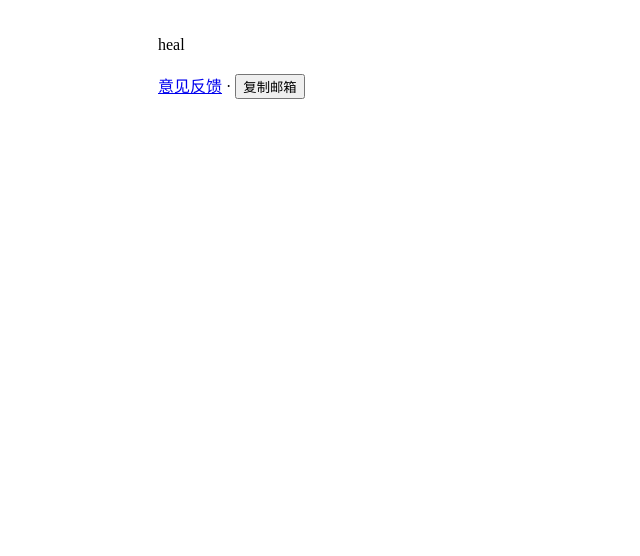
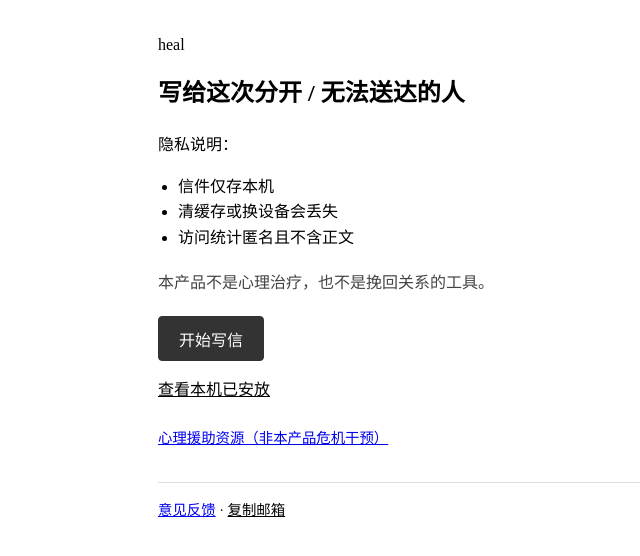
Before and after one commit to ycl-coder/heal, a website with bundled scripts: page web/index.html in a window 1280 px wide. Shown: the whole page, without its empty margins (162-802 px from the left). Built offline with nearby package versions, Linux system fonts and the light colour scheme.

Commit message:
feat(web): add entry view copy and feedback helpers
Co-authored-by: Cursor <cursoragent@cursor.com>

```diff
--- a/web/css/app.css
+++ b/web/css/app.css
@@ -8,3 +8,66 @@ body {
 .view[hidden] {
   display: none;
 }
+
+.entry-title {
+  font-size: 1.5rem;
+  font-weight: 600;
+  margin: 0 0 1.25rem;
+}
+
+.entry-privacy ul {
+  margin: 0.25rem 0 0;
+  padding-left: 1.25rem;
+}
+
+.entry-boundary {
+  margin: 1.25rem 0;
+  color: #444;
+}
+
+.btn-primary {
+  display: inline-block;
+  padding: 0.6rem 1.25rem;
+  font-size: 1rem;
+  cursor: pointer;
+  border: 1px solid #333;
+  border-radius: 0.25rem;
+  background: #333;
+  color: #fff;
+}
+
+.link-btn {
+  padding: 0;
+  font: inherit;
+  color: inherit;
+  text-decoration: underline;
+  cursor: pointer;
+  background: none;
+  border: none;
+}
+
+.entry-nav {
+  margin: 1rem 0 0;
+}
+
+.entry-aid {
+  margin: 1.5rem 0 0;
+  font-size: 0.9rem;
+}
+
+.site-footer {
+  margin-top: 2rem;
+  padding-top: 1rem;
+  border-top: 1px solid #ddd;
+  font-size: 0.9rem;
+}
+
+#copy-email {
+  padding: 0;
+  font: inherit;
+  color: inherit;
+  text-decoration: underline;
+  cursor: pointer;
+  background: none;
+  border: none;
+}
--- a/web/index.html
+++ b/web/index.html
@@ -11,7 +11,27 @@
     <p class="brand">heal</p>
   </header>
   <main id="app">
-    <section id="view-entry" class="view" hidden></section>
+    <section id="view-entry" class="view" hidden>
+      <h1 class="entry-title">写给这次分开 / 无法送达的人</h1>
+      <div class="entry-privacy">
+        <p>隐私说明：</p>
+        <ul>
+          <li>信件仅存本机</li>
+          <li>清缓存或换设备会丢失</li>
+          <li>访问统计匿名且不含正文</li>
+        </ul>
+      </div>
+      <p class="entry-boundary">本产品不是心理治疗，也不是挽回关系的工具。</p>
+      <button type="button" id="btn-start-write" class="btn-primary">开始写信</button>
+      <p class="entry-nav">
+        <button type="button" id="btn-go-archive" class="link-btn">查看本机已安放</button>
+      </p>
+      <p class="entry-aid">
+        <a href="https://www.crisis.org.cn/" target="_blank" rel="noopener noreferrer">
+          心理援助资源（非本产品危机干预）
+        </a>
+      </p>
+    </section>
     <section id="view-write" class="view" hidden></section>
     <section id="view-seal" class="view" hidden></section>
     <section id="view-archive" class="view" hidden></section>
--- a/web/js/app.js
+++ b/web/js/app.js
@@ -2,4 +2,23 @@ import { initAnalytics } from "./analytics.js";
 
 initAnalytics();
 
-console.log("heal app stub");
+export function showView(name) {
+  for (const el of document.querySelectorAll(".view")) {
+    el.hidden = el.id !== "view-" + name;
+  }
+}
+
+document.getElementById("copy-email").addEventListener("click", async () => {
+  const email = "yincuilong@126.com";
+  await navigator.clipboard.writeText(email);
+});
+
+document.getElementById("btn-start-write").addEventListener("click", () => {
+  showView("write");
+});
+
+document.getElementById("btn-go-archive").addEventListener("click", () => {
+  showView("archive");
+});
+
+showView("entry");
```
